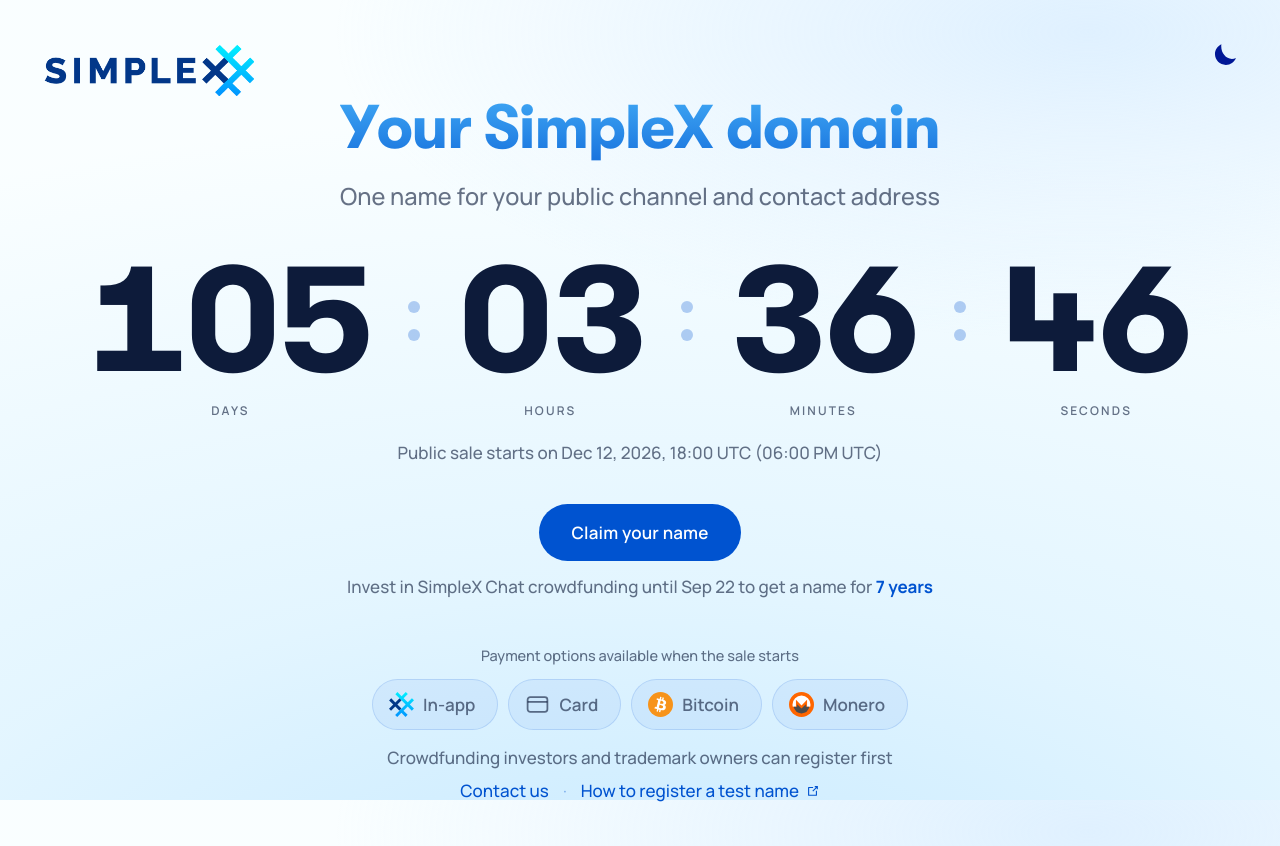
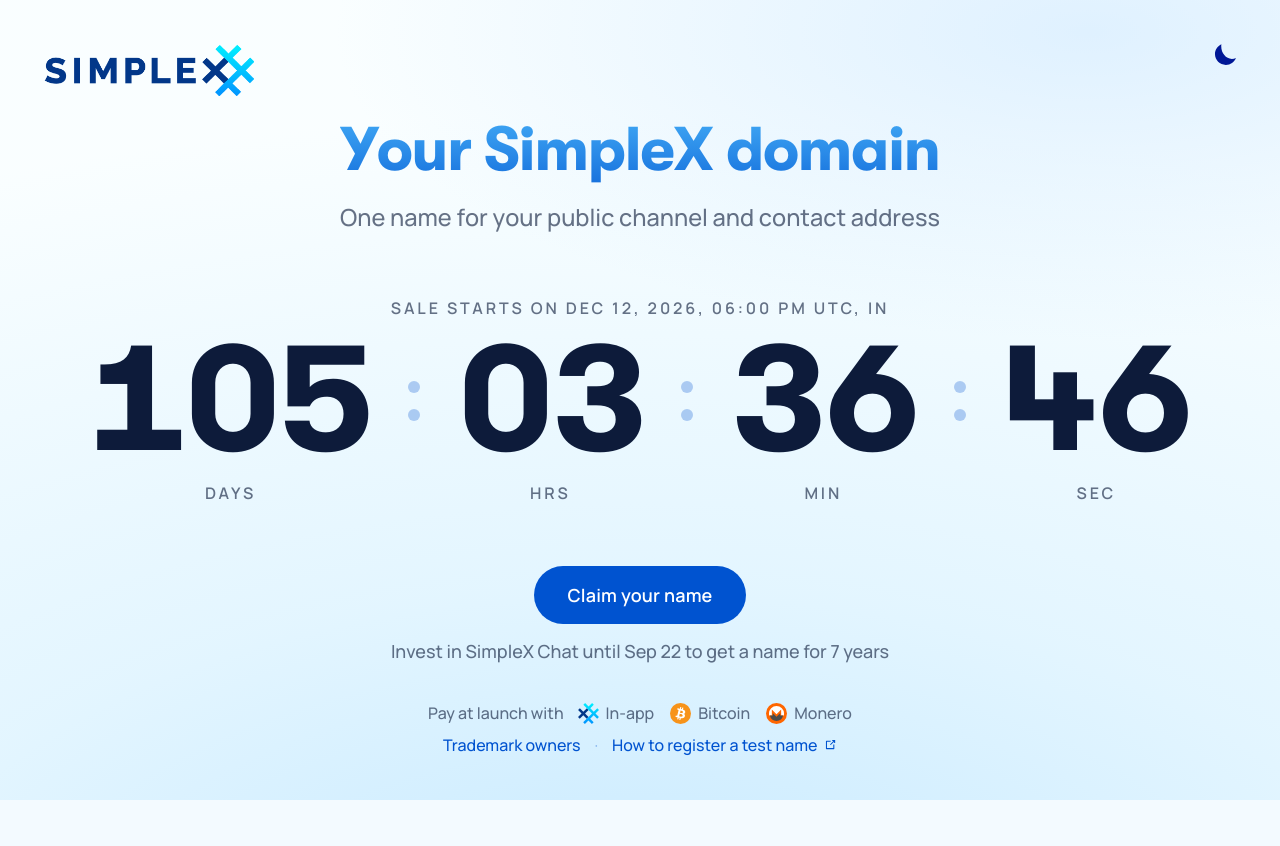
Before and after one commit to simplex-chat/simplex.domains, a plain HTML site: page index.html in a window 1280 px wide. After the commit the page ends 800 px from the top, so only its background shows below. Drawn offline with Linux system fonts and the light colour scheme.

Commit message:
update layout

```diff
--- a/index.html
+++ b/index.html
@@ -31,9 +31,9 @@
     --fs-count: clamp(40px, min(12vw, 20vh), 156px);
     --fs-h2: clamp(20px, 2.3vw, 24px);
     --fs-lead: clamp(19px, 2.3vw, 24px);
-    --fs-body: clamp(15px, 1.5vw, 17px);
-    --fs-small: clamp(13.5px, 1.4vw, 14.5px);
-    --fs-label: 12px;
+    --fs-body: 18px;
+    --fs-small: clamp(14px, 1.5vw, 16px);
+    --fs-label: clamp(12px, 1.6vw, 16px);
 
     --page-color: #F3FAFF;
     --page-image:
@@ -86,7 +86,6 @@
     color: var(--ink);
     background-color: var(--page-color);
     background-image: var(--page-image);
-    background-attachment: fixed;
     overflow: hidden;
     -webkit-font-smoothing: antialiased;
     text-rendering: optimizeLegibility;
@@ -131,7 +130,7 @@
   .center {
     flex: 1; width: 100%; max-width: 1100px; margin-inline: auto; text-align: center;
     display: flex; flex-direction: column; justify-content: center; align-items: center;
-    gap: clamp(30px, 5vh, 56px);
+    gap: clamp(32px, 8vh, 90px);
   }
   .center > * { animation: rise .6s cubic-bezier(.2, .7, .2, 1) both; }
   .center > *:nth-child(2) { animation-delay: .08s; }
@@ -142,30 +141,30 @@
   h1 { font-family: var(--display); font-weight: 700; font-size: clamp(28px, 10.3cqw, 66px); line-height: 1.02; letter-spacing: -.025em; font-kerning: none; white-space: nowrap; background: var(--heading); -webkit-background-clip: text; background-clip: text; -webkit-text-fill-color: transparent; color: transparent; padding-bottom: .04em; }
   .sub { font-family: var(--body); font-weight: 500; font-size: clamp(11px, 3.92cqw, 26px); margin-top: 3cqw; font-kerning: none; white-space: nowrap; color: var(--ink-soft); }
 
-  .clockwrap { display: flex; flex-direction: column; align-items: center; gap: clamp(16px, 2.4vh, 28px); width: 100%; }
+  .clockwrap { display: flex; flex-direction: column; align-items: center; gap: clamp(10px, 1.5vh, 18px); width: 100%; }
   .count { display: flex; align-items: center; justify-content: space-between; gap: clamp(4px, 1vw, 16px); padding-bottom: clamp(30px, 4vh, 46px); width: 100%; }
   .grp { position: relative; display: flex; justify-content: center; }
   .big { font-family: var(--display); font-weight: 700; font-size: var(--fs-count); line-height: .9; letter-spacing: -.03em; font-variant-numeric: tabular-nums; font-feature-settings: "tnum" 1; }
   .lbl { position: absolute; top: 100%; left: 50%; transform: translateX(-50%); margin-top: clamp(10px, 1.5vh, 18px); font-family: var(--body); font-weight: 600; font-size: var(--fs-label); letter-spacing: .18em; text-transform: uppercase; color: var(--ink-soft); }
   .count-sep { display: flex; flex-direction: column; justify-content: center; gap: clamp(7px, 1.5vw, 16px); }
   .count-sep i { width: clamp(6px, 1.1vw, 12px); aspect-ratio: 1; border-radius: 50%; background: var(--colon); display: block; }
-  .saleline { font-family: var(--body); font-weight: 500; font-size: var(--fs-body); color: var(--ink-soft); }
+  .saleline { font-family: var(--body); font-weight: 600; font-size: var(--fs-label); letter-spacing: .18em; text-transform: uppercase; color: var(--ink-soft); }
 
   .cta-block { display: flex; flex-direction: column; align-items: center; gap: clamp(14px, 1.8vh, 20px); }
   .perk-note { font-family: var(--body); font-weight: 500; font-size: var(--fs-body); color: var(--ink-soft); line-height: 1.45; }
-  .perk-note b { color: var(--primary); font-weight: 700; }
+  .perk-br { display: none; }
 
-  .pay { display: flex; flex-direction: column; align-items: center; gap: 14px; margin-top: clamp(26px, 4vh, 42px); }
+  .pay { display: flex; flex-direction: row; flex-wrap: wrap; align-items: center; justify-content: center; gap: 8px 14px; }
   .pay-note { font-family: var(--body); font-size: var(--fs-small); font-weight: 500; color: var(--ink-soft); }
-  .pay-row { display: flex; flex-direction: row-reverse; flex-wrap: wrap; justify-content: center; gap: 10px; }
+  .pay-row { display: flex; flex-direction: row-reverse; flex-wrap: wrap; justify-content: center; gap: clamp(10px, 1.6vw, 16px); }
   .pay-btn {
-    display: inline-flex; align-items: center; gap: 9px;
-    font-family: var(--body); font-size: var(--fs-body); font-weight: 600;
-    padding: 12px 22px 12px 16px; border-radius: 999px;
-    background: var(--chip); border: 1px solid var(--chip-line); color: var(--ink-soft);
-    cursor: not-allowed;
+    appearance: none; -webkit-appearance: none;
+    display: inline-flex; align-items: center; gap: 7px;
+    font-family: var(--body); font-size: var(--fs-small); font-weight: 500;
+    padding: 0; border: none; background: none; color: var(--ink-soft);
+    cursor: default;
   }
-  .pay-btn svg { width: 25px; height: 25px; display: block; flex: none; }
+  .pay-btn svg { width: 21px; height: 21px; display: block; flex: none; }
   .sym .sym-back { fill: var(--sym-back); }
 
   .footer {
@@ -173,10 +172,9 @@
     display: flex; flex-direction: column; align-items: center; gap: 10px;
     text-align: center; padding-top: clamp(14px, 2vh, 22px);
   }
-  .register-note { font-family: var(--body); font-weight: 500; font-size: var(--fs-body); color: var(--ink-soft); }
   .footer-links {
     display: flex; flex-wrap: wrap; justify-content: center; align-items: center; gap: 8px 14px;
-    font-family: var(--body); font-size: var(--fs-body); color: var(--ink-soft);
+    font-family: var(--body); font-size: var(--fs-small); color: var(--ink-soft);
   }
   .footer-links a, .footer-links button { appearance: none; -webkit-appearance: none; font-family: var(--body); font-size: inherit; font-weight: 500; font-style: normal; line-height: normal; letter-spacing: normal; color: var(--primary); background: none; border: none; padding: 0; cursor: pointer; text-decoration: none; display: inline-flex; align-items: center; }
   .footer-links a:hover, .footer-links button:hover { text-decoration: underline; text-underline-offset: 3px; }
@@ -224,9 +222,12 @@
   .contact-mail:hover { text-decoration: underline; text-underline-offset: 4px; }
 
   @media (max-width: 560px) {
-    .pay-row { gap: 6px; }
-    .pay-btn { font-size: 11px; gap: 5px; padding: 8px 10px 8px 8px; }
+    .pay-btn { gap: 6px; }
     .pay-btn svg { width: 18px; height: 18px; }
+  }
+
+  @media (max-width: 540px) {
+    .perk-br { display: inline; }
   }
 
   @media (prefers-reduced-motion: reduce) {
@@ -267,23 +268,27 @@
       </div>
 
       <div class="clockwrap">
+        <p class="saleline">Sale starts on <span id="saleWhen">Dec 12, 2026, 18:00 UTC</span>, in</p>
         <div class="count" aria-label="Time until the public sale">
-          <div class="grp"><span class="big" id="d">--</span><span class="lbl">days</span></div>
+          <div class="grp"><span class="big" id="d">--</span><span class="lbl" id="dLabel">days</span></div>
           <span class="count-sep" aria-hidden="true"><i></i><i></i></span>
-          <div class="grp"><span class="big" id="h">--</span><span class="lbl">hours</span></div>
+          <div class="grp"><span class="big" id="h">--</span><span class="lbl">hrs</span></div>
           <span class="count-sep" aria-hidden="true"><i></i><i></i></span>
-          <div class="grp"><span class="big" id="m">--</span><span class="lbl">minutes</span></div>
+          <div class="grp"><span class="big" id="m">--</span><span class="lbl">min</span></div>
           <span class="count-sep" aria-hidden="true"><i></i><i></i></span>
-          <div class="grp"><span class="big" id="s">--</span><span class="lbl">seconds</span></div>
+          <div class="grp"><span class="big" id="s">--</span><span class="lbl">sec</span></div>
         </div>
-        <p class="saleline">Public sale starts on Dec 12, 2026, 18:00 UTC<span id="localTime"></span></p>
       </div>
 
       <div class="cta-block">
         <button class="pill pill--primary" id="openFund">Claim your name</button>
-        <p class="perk-note">Invest in SimpleX Chat crowdfunding until Sep 22 to get a name for <b>7 years</b></p>
+        <p class="perk-note">Invest in SimpleX Chat until Sep&nbsp;22 <br class="perk-br">to get a name for 7&nbsp;years</p>
+      </div>
+    </section>
+
+    <footer class="footer">
         <div class="pay">
-          <span class="pay-note">Payment options available when the sale starts</span>
+          <span class="pay-note">Pay at launch with</span>
           <div class="pay-row">
             <button class="pay-btn" disabled>
               <svg viewBox="0 0 32 32" xmlns="http://www.w3.org/2000/svg" aria-hidden="true"><circle cx="16" cy="16" r="16" fill="#FF6600"/><path fill="#fff" d="M16 4.5A11.5 11.5 0 0 0 4.5 16c0 1 .13 1.966.373 2.888H8.9V10.02L16 17.12l7.1-7.1v8.868h4.027c.243-.922.373-1.889.373-2.888A11.5 11.5 0 0 0 16 4.5z"/><path fill="#4C4C4C" d="M14.03 19.16L10.4 15.53v3.358H5.86A11.503 11.503 0 0 0 16 27.5a11.503 11.503 0 0 0 10.14-8.612H21.6V15.53l-3.63 3.63L16 21.13z"/></svg>
@@ -292,10 +297,6 @@
             <button class="pay-btn" disabled>
               <svg viewBox="0 0 32 32" xmlns="http://www.w3.org/2000/svg" aria-hidden="true"><circle cx="16" cy="16" r="16" fill="#F7931A"/><path fill="#fff" d="M23.189 14.02c.314-2.096-1.283-3.223-3.465-3.975l.708-2.84-1.728-.43-.69 2.765c-.454-.114-.92-.22-1.385-.326l.695-2.783L15.596 6l-.708 2.839c-.376-.086-.746-.17-1.104-.26v-.009l-2.384-.595-.46 1.846s1.283.294 1.256.312c.7.175.826.638.805 1.006l-.806 3.235c.048.012.11.03.18.057l-.183-.045-1.13 4.532c-.086.212-.303.531-.793.41.018.025-1.256-.313-1.256-.313l-.858 1.978 2.25.561c.418.105.828.215 1.231.318l-.715 2.872 1.727.43.708-2.84c.472.127.93.245 1.378.357l-.706 2.828 1.728.43.715-2.866c2.948.558 5.164.333 6.097-2.333.752-2.146-.037-3.385-1.588-4.192 1.13-.26 1.98-1.003 2.207-2.538zm-3.95 5.538c-.533 2.147-4.148.986-5.32.695l.95-3.805c1.172.293 4.929.872 4.37 3.11zm.535-5.569c-.487 1.953-3.495.96-4.47.717l.86-3.45c.975.243 4.118.696 3.61 2.733z"/></svg>
               Bitcoin
-            </button>
-            <button class="pay-btn" disabled>
-              <svg viewBox="0 0 24 24" fill="none" stroke="currentColor" stroke-width="1.7" aria-hidden="true"><rect x="2.5" y="5" width="19" height="14" rx="2.5"/><path d="M2.5 9.5h19"/></svg>
-              Card
             </button>
             <button class="pay-btn" disabled>
               <svg class="sym" viewBox="0 0 34 34" xmlns="http://www.w3.org/2000/svg" aria-hidden="true">
@@ -307,13 +308,8 @@
             </button>
           </div>
         </div>
-      </div>
-    </section>
-
-    <footer class="footer">
-      <p class="register-note">Crowdfunding investors and trademark owners can register first</p>
       <div class="footer-links">
-        <button id="openContact">Contact us</button>
+        <button id="openContact">Trademark owners</button>
         <span class="sep">&middot;</span>
         <a href="https://github.com/simplex-chat/simplex-chat/blob/master/docs/guide/register-simplex-name.md" target="_blank" rel="noopener">How to register a test name<svg class="ext" viewBox="0 0 100 100" aria-hidden="true"><path d="M18.8,85.1h56l0,0c2.2,0,4-1.8,4-4v-32h-8v28h-48v-48h28v-8h-32l0,0c-2.2,0-4,1.8-4,4v56C14.8,83.3,16.6,85.1,18.8,85.1z"/><polygon points="45.7,48.7 51.3,54.3 77.2,28.5 77.2,37.2 85.2,37.2 85.2,14.9 62.8,14.9 62.8,22.9 71.5,22.9"/></svg></a>
       </div>
@@ -342,7 +338,7 @@
     </div>
 
     <div class="mini-clock" aria-label="Time until the 7-year registration closes">
-      <div class="mini"><div class="mini-num" id="pd">--</div><div class="mini-lbl">days</div></div>
+      <div class="mini"><div class="mini-num" id="pd">--</div><div class="mini-lbl" id="pdLabel">days</div></div>
       <div class="mini"><div class="mini-num" id="ph">--</div><div class="mini-lbl">hrs</div></div>
       <div class="mini"><div class="mini-num" id="pm">--</div><div class="mini-lbl">min</div></div>
       <div class="mini"><div class="mini-num" id="ps">--</div><div class="mini-lbl">sec</div></div>
@@ -369,24 +365,25 @@
 
     function set(id, value) { document.getElementById(id).textContent = value; }
 
-    function render(target, ids) {
+    function render(target, ids, dayLabelId) {
       const t = Math.max(0, target - Date.now());
       const sec = Math.floor(t / 1000);
-      set(ids[0], Math.floor(sec / 86400));
+      const days = Math.floor(sec / 86400);
+      set(ids[0], days);
       set(ids[1], pad(Math.floor((sec % 86400) / 3600)));
       set(ids[2], pad(Math.floor((sec % 3600) / 60)));
       set(ids[3], pad(sec % 60));
+      document.getElementById(dayLabelId).textContent = days === 1 ? "day" : "days";
     }
 
     function tick() {
-      render(SALE, ["d", "h", "m", "s"]);
-      render(PERK, ["pd", "ph", "pm", "ps"]);
+      render(SALE, ["d", "h", "m", "s"], "dLabel");
+      render(PERK, ["pd", "ph", "pm", "ps"], "pdLabel");
     }
     tick();
     setInterval(tick, 1000);
 
-    const localTime = new Date(SALE).toLocaleTimeString([], { hour: "2-digit", minute: "2-digit", timeZoneName: "short" });
-    document.getElementById("localTime").textContent = " (" + localTime + ")";
+    document.getElementById("saleWhen").textContent = new Date(SALE).toLocaleString([], { year: "numeric", month: "short", day: "numeric", hour: "2-digit", minute: "2-digit", timeZoneName: "short" });
 
     const themeToggle = document.getElementById("themeToggle");
     themeToggle.addEventListener("click", () => {
```
